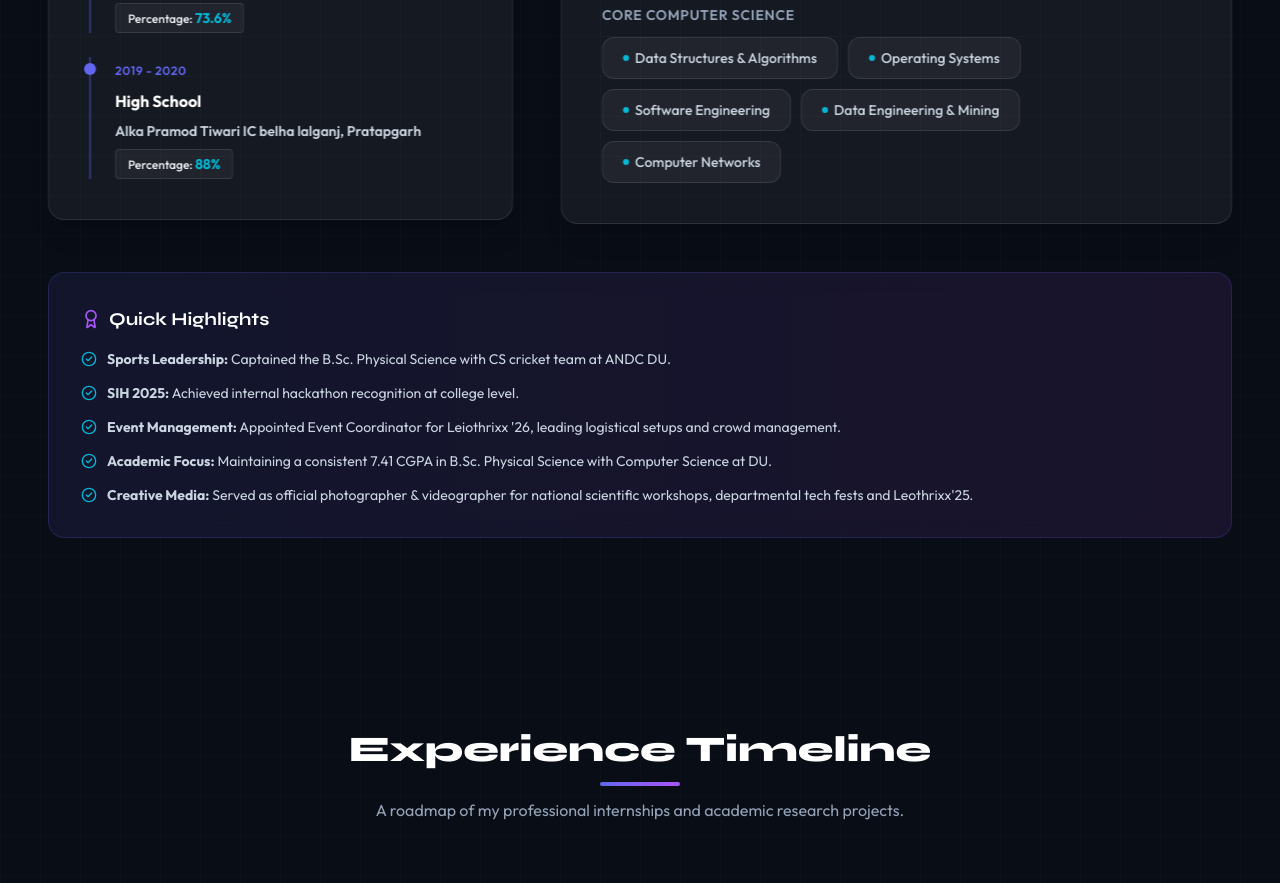
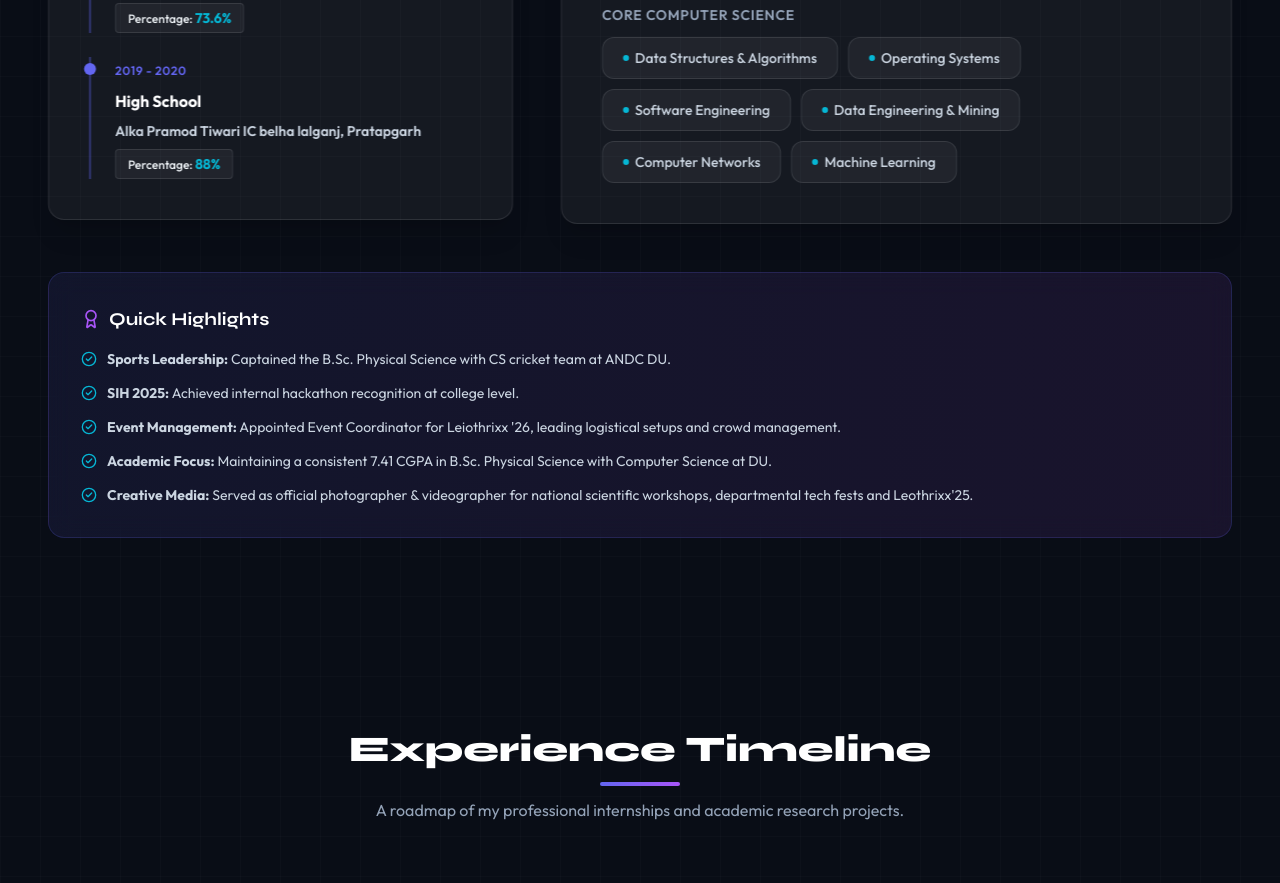
Before and after one commit to kunalchaurasiya01/Portfolio, a plain HTML site: page index.html in a window 1280 px wide. Shown: the part 1444-2327 px from the top of the page. Drawn offline with nearby package versions, Linux system fonts and the light colour scheme.

Commit message:
Added new skill

```diff
--- a/index.html
+++ b/index.html
@@ -431,6 +431,11 @@
                                         class="skill-badge flex items-center space-x-1.5 px-5 py-2.5 rounded-xl bg-white border border-slate-200 dark:bg-white/5 dark:border-white/10 font-medium text-sm hover:border-accentCyan transition-colors cursor-default text-slate-700 dark:text-slate-300">
                                         <span class="w-1.5 h-1.5 rounded-full bg-accentCyan"></span>
                                         <span>Computer Networks</span>
+                                    </span>
+                                    <span
+                                        class="skill-badge flex items-center space-x-1.5 px-5 py-2.5 rounded-xl bg-white border border-slate-200 dark:bg-white/5 dark:border-white/10 font-medium text-sm hover:border-accentCyan transition-colors cursor-default text-slate-700 dark:text-slate-300">
+                                        <span class="w-1.5 h-1.5 rounded-full bg-accentCyan"></span>
+                                        <span>Machine Learning</span>
                                     </span>
                                 </div>
                             </div>
```
